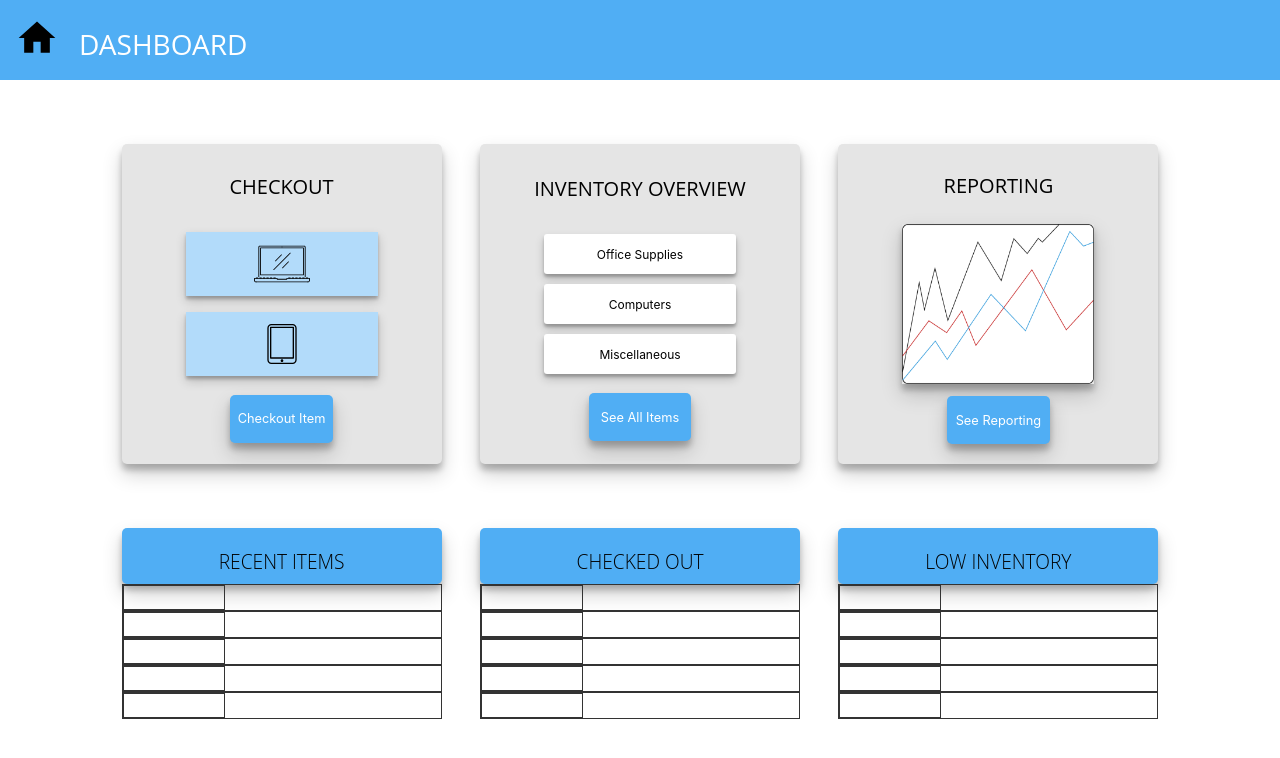
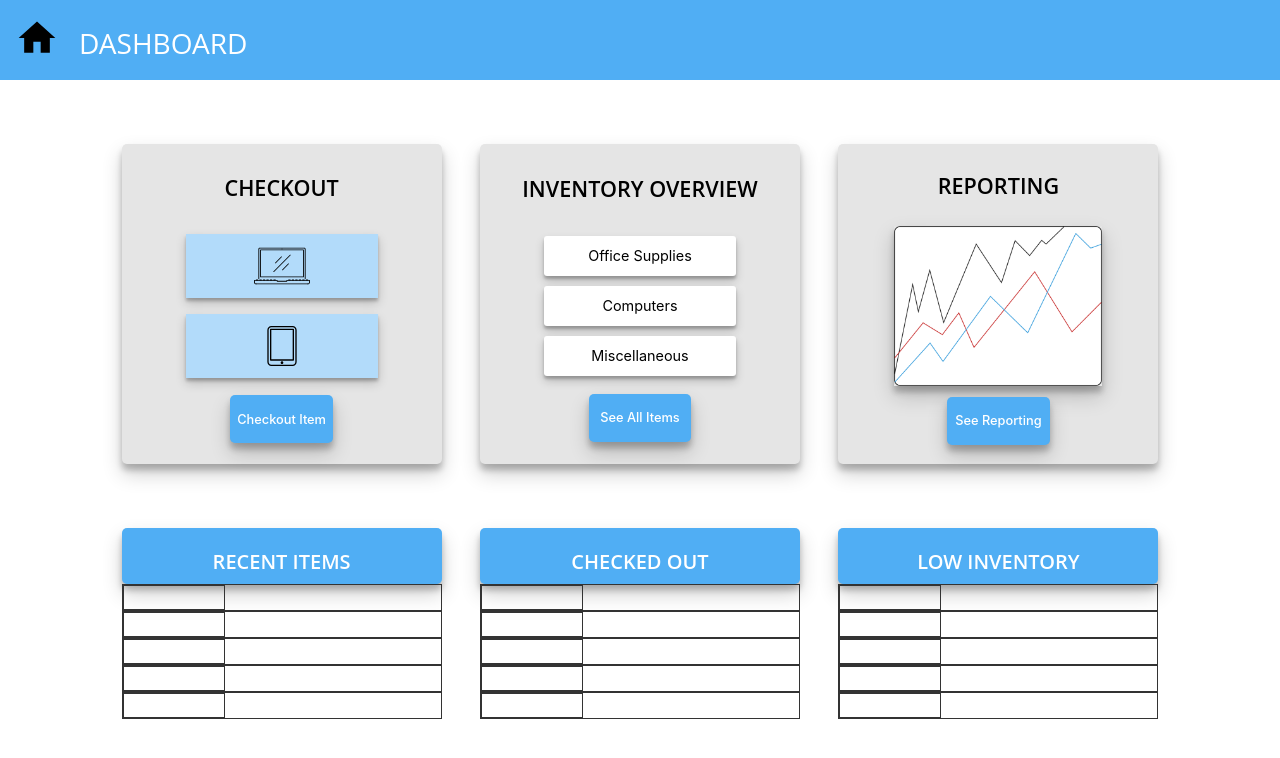
Before and after one commit to ugms/asset-tracker, a React app: page /#/Dashboard in a window 1280 px wide. Shown: the top 758 px of the page. Built offline with nearby package versions, Linux system fonts and the light colour scheme.

Commit message:
minor style adjustments, dynamics report image

```diff
--- a/client/Dashboard/Dashboard.css
+++ b/client/Dashboard/Dashboard.css
@@ -68,17 +68,18 @@
 
 .square_heading {
   font-family: 'Open Sans', sans-serif;
-  font-size: 2.5vh;
-  font-weight: 400;
+  font-size: 2.7vh;
+  font-weight: 600;
   margin-top: 3vh;
   text-transform: uppercase;
 }
 
 .square_heading2 {
   font-family: 'Open Sans', sans-serif;
-  font-size: 1.2em;
+  font-size: 2.5vh;
   margin-top: 2.5vh;
-  font-weight: 300;
+  font-weight: 600;
+  color: white;
   text-transform: uppercase;
 }
 
@@ -99,7 +100,7 @@
 
 .reporting_image {
   height: 20vh;
-  width: 15vw;
+  width: 65%;
   margin: 5px;
   -webkit-box-shadow: 0 10px 20px rgba(0, 0, 0, 0.19), 0 6px 6px rgba(0, 0, 0, 0.23);
           box-shadow: 0 10px 20px rgba(0, 0, 0, 0.19), 0 6px 6px rgba(0, 0, 0, 0.23);
@@ -109,6 +110,7 @@ a.dashboard_link {
   text-decoration: none;
   color: white;
   font-size: 1vw;
+  font-weight: 500;
   text-transform: capitalize;
   text-align: center;
 }
@@ -164,7 +166,7 @@ a.dashboard_link:visited {
           align-items: center;
   background-color: white;
   border-radius: 3px;
-  font-size: 1.5vh;
+  font-size: 1.8vh;
   height: 5vh;
   width: 15vw;
   margin: 5px;
--- a/client/Dashboard/Dashboard.scss
+++ b/client/Dashboard/Dashboard.scss
@@ -47,17 +47,18 @@
 .square_heading {
   font-family: 'Open Sans', sans-serif;
   // font-size: 1.5em;
-  font-size:2.5vh;
-  font-weight:400;
+  font-size:2.7vh;
+  font-weight:600;
   margin-top:3vh;
   text-transform: uppercase;
 }
 
 .square_heading2{
   font-family: 'Open Sans', sans-serif;
-  font-size: 1.2em;
+  font-size: 2.5vh;
   margin-top:2.5vh;
-  font-weight:300;
+  font-weight:600;
+  color:white;
   text-transform: uppercase;
 }
 
@@ -80,7 +81,7 @@
 
 .reporting_image {
   height:20vh;
-  width:15vw;
+  width: 65%;
   margin:5px;
   box-shadow: 0 10px 20px rgba(0,0,0,0.19), 0 6px 6px rgba(0,0,0,0.23);
 }
@@ -89,6 +90,7 @@ a.dashboard_link {
   text-decoration:none;
   color: white;
   font-size:1vw;
+  font-weight:500;
   text-transform: capitalize;
   text-align: center;
 }
@@ -120,7 +122,7 @@ a.dashboard_link:visited {
  @include center_flex();
   background-color: white;
   border-radius: 3px;
-  font-size: 1.5vh;
+  font-size: 1.8vh;
   height:5vh;
   width: 15vw;
   margin:5px;
--- a/client/NavBar/NavBar.css
+++ b/client/NavBar/NavBar.css
@@ -17,7 +17,7 @@
   font-size: 3.5vh;
   font-weight: 400;
   text-transform: uppercase;
-  margin-top: 25px;
+  margin-top: 3vh;
   margin-left: 20px;
 }
 
--- a/client/NavBar/NavBar.scss
+++ b/client/NavBar/NavBar.scss
@@ -12,7 +12,7 @@
   font-size: 3.5vh;
   font-weight:400;
   text-transform: uppercase;
-  margin-top: 25px;
+  margin-top: 3vh;
   margin-left: 20px;
 }
 
```
Also changed, not shown: 2 other files (tests, documents, lock files or other folders).
